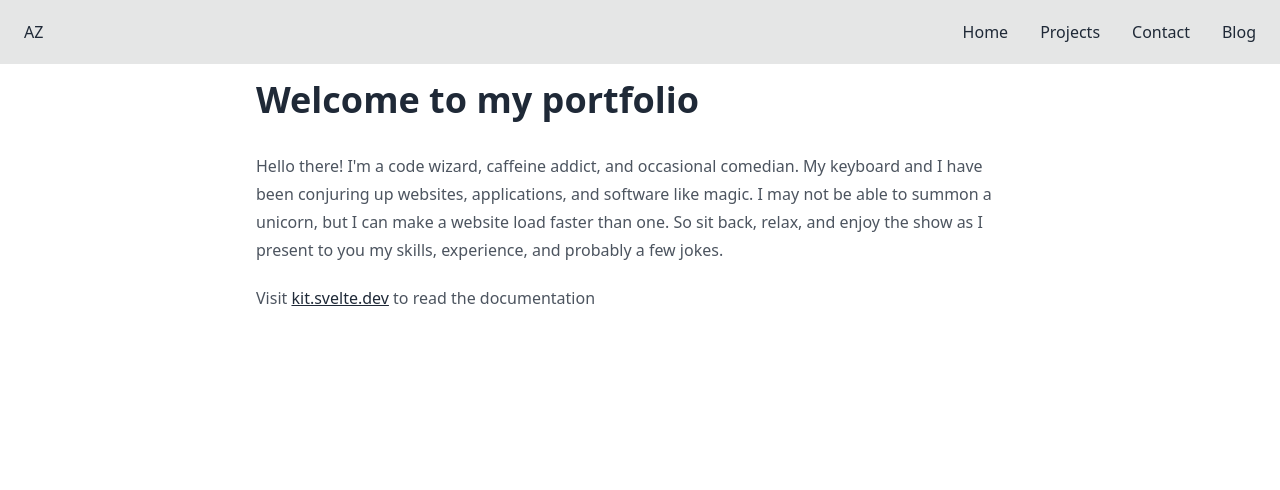
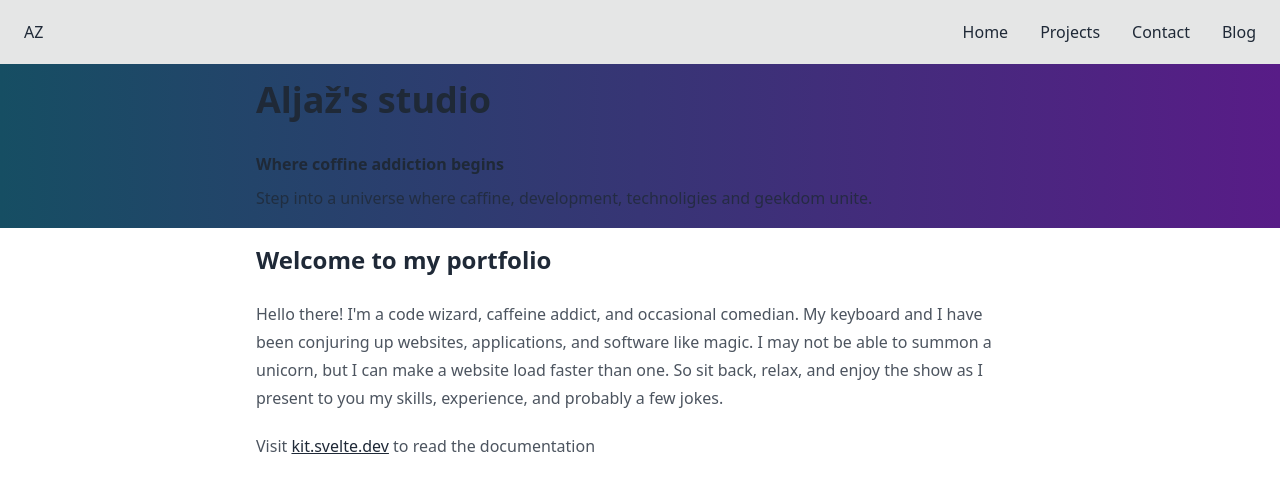
Before and after one commit to aljaz-zupan/portfolio, a SvelteKit app: page / in a window 1280 px wide. Shown: the top 490 px of the page. Built offline with nearby package versions, Linux system fonts and the light colour scheme.

Commit message:
added hero skeleton to main page

```diff
--- a/src/routes/+layout.svelte
+++ b/src/routes/+layout.svelte
@@ -1,7 +1,13 @@
 <script lang="ts">
+	import { page } from '$app/stores';
+
 	import '../app.css';
 	import Navbar from '$lib/menu/Navbar.svelte';
 	import Drawer from '$lib/menu/Drawer.svelte';
+
+	const un = page.subscribe((value) => {
+		console.log(value);
+	});
 </script>
 
 <div class="drawer drawer-end">
@@ -9,9 +15,13 @@
 	<div class="drawer-content flex flex-col">
 		<Navbar />
 		<!-- Page content here -->
-		<div class="prose md:w-full md:mx-auto md:max-w-3xl px-4 md:px-0 py-4 text-left">
+		{#if $page.route.id === '/'}
 			<slot />
-		</div>
+		{:else}
+			<div class="prose md:w-full md:mx-auto md:max-w-3xl px-4 md:px-0 py-4 text-left">
+				<slot />
+			</div>
+		{/if}
 	</div>
 	<Drawer />
 </div>
--- a/src/routes/+page.svelte
+++ b/src/routes/+page.svelte
@@ -1,10 +1,19 @@
 <script lang="ts"></script>
 
-<h1>Welcome to my portfolio</h1>
-<p>
-	Hello there! I'm a code wizard, caffeine addict, and occasional comedian. My keyboard and I have
-	been conjuring up websites, applications, and software like magic. I may not be able to summon a
-	unicorn, but I can make a website load faster than one. So sit back, relax, and enjoy the show as
-	I present to you my skills, experience, and probably a few jokes.
-</p>
-<p>Visit <a href="https://kit.svelte.dev">kit.svelte.dev</a> to read the documentation</p>
+<div class="hero bg-gradient-to-r from-cyan-900 to-purple-900">
+	<div class="prose md:w-full md:mx-auto md:max-w-3xl px-4 md:px-0 py-4 text-left">
+		<h1>Aljaž's studio</h1>
+		<h4>Where coffine addiction begins</h4>
+		<p>Step into a universe where caffine, development, technoligies and geekdom unite.</p>
+	</div>
+</div>
+<div class="prose md:w-full md:mx-auto md:max-w-3xl px-4 md:px-0 py-4 text-left">
+	<h2>Welcome to my portfolio</h2>
+	<p>
+		Hello there! I'm a code wizard, caffeine addict, and occasional comedian. My keyboard and I have
+		been conjuring up websites, applications, and software like magic. I may not be able to summon a
+		unicorn, but I can make a website load faster than one. So sit back, relax, and enjoy the show
+		as I present to you my skills, experience, and probably a few jokes.
+	</p>
+	<p>Visit <a href="https://kit.svelte.dev">kit.svelte.dev</a> to read the documentation</p>
+</div>
```
